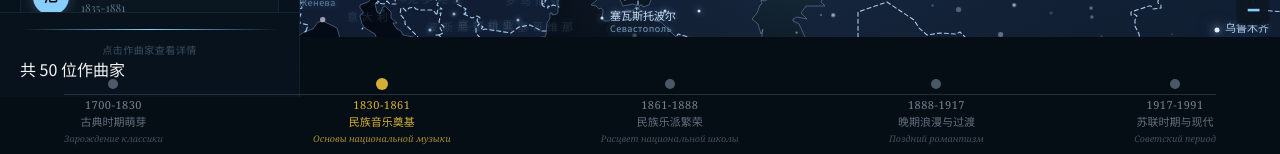
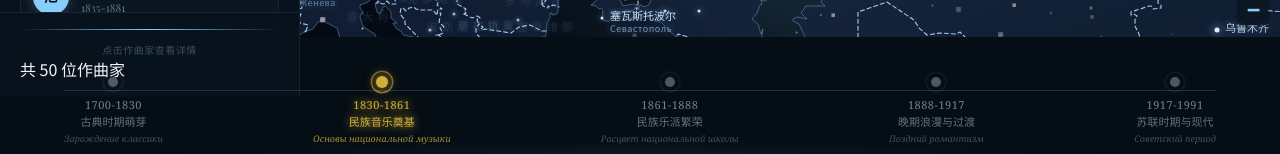
Before and after one commit to hanjinghong626-ctrl/russia-music-platform, a Next.js app: page /music-history in a window 1280 px wide. Shown: the part 643-797 px from the top of the page. Built offline with nearby package versions, Linux system fonts and the light colour scheme; a web font is replaced by a local one.

Commit message:
Timeline: restore glow animation effects

```diff
--- a/app/music-history/components/Timeline.js
+++ b/app/music-history/components/Timeline.js
@@ -3,8 +3,7 @@
 import { useState, useEffect } from 'react';
 import { periods } from '../data/periods';
 
-// Version marker for cache verification
-const BUILD_VERSION = '20260909-v2';
+const BUILD_VERSION = '20260909-v3-glow';
 
 const containerStyle = {
   position: 'relative',
@@ -48,8 +47,8 @@ const itemBaseStyle = {
 
 const dotStyle = {
   position: 'relative',
-  width: '10px',
-  height: '10px',
+  width: '14px',
+  height: '14px',
   marginBottom: '8px',
 };
 
@@ -66,6 +65,19 @@ const dotInnerBaseStyle = {
   zIndex: 3,
 };
 
+const dotRingBaseStyle = {
+  position: 'absolute',
+  top: '50%',
+  left: '50%',
+  transform: 'translate(-50%, -50%)',
+  width: '20px',
+  height: '20px',
+  borderRadius: '50%',
+  border: '1px solid rgba(180, 200, 220, 0.25)',
+  animation: 'timeline-pulse 2.5s ease-in-out infinite',
+  zIndex: 2,
+};
+
 const contentStyle = {
   display: 'flex',
   flexDirection: 'column',
@@ -79,7 +91,7 @@ const yearBaseStyle = {
   fontWeight: 500,
   letterSpacing: '0.5px',
   color: 'rgba(190, 205, 220, 0.6)',
-  transition: 'color 0.3s ease',
+  transition: 'color 0.3s ease, text-shadow 0.3s ease',
 };
 
 const nameBaseStyle = {
@@ -88,7 +100,7 @@ const nameBaseStyle = {
   fontWeight: 500,
   color: 'rgba(175, 195, 215, 0.55)',
   whiteSpace: 'nowrap',
-  transition: 'color 0.3s ease',
+  transition: 'color 0.3s ease, text-shadow 0.3s ease',
 };
 
 const nameRuBaseStyle = {
@@ -100,10 +112,33 @@ const nameRuBaseStyle = {
   transition: 'color 0.3s ease',
 };
 
+const glowStyle = {
+  position: 'absolute',
+  bottom: '-20px',
+  left: '10%',
+  right: '10%',
+  height: '40px',
+  background: 'radial-gradient(ellipse at center, rgba(135, 206, 250, 0.06) 0%, transparent 70%)',
+  pointerEvents: 'none',
+  zIndex: 1,
+};
+
 export default function Timeline({ activePeriod, onPeriodChange }) {
   const [hoveredId, setHoveredId] = useState(null);
+  const [mounted, setMounted] = useState(false);
+
+  useEffect(() => { setMounted(true); }, []);
 
   return (
+    <>
+      {mounted && (
+        <style dangerouslySetInnerHTML={{ __html: `
+          @keyframes timeline-pulse {
+            0%, 100% { opacity: 0.4; transform: translate(-50%, -50%) scale(1); }
+            50% { opacity: 0.8; transform: translate(-50%, -50%) scale(1.15); }
+          }
+        `}} />
+      )}
       <div style={containerStyle} data-build={BUILD_VERSION}>
         <div style={trackStyle}>
           <div style={lineStyle}></div>
@@ -118,24 +153,44 @@ export default function Timeline({ activePeriod, onPeriodChange }) {
                   background: period.color,
                   width: '12px',
                   height: '12px',
+                  boxShadow: `0 0 12px ${period.color}`,
                 } : {}),
                 ...(isHovered && !isActive ? {
                   background: 'rgba(200, 215, 230, 0.7)',
                   width: '11px',
                   height: '11px',
+                  boxShadow: '0 0 8px rgba(200, 215, 230, 0.5)',
                 } : {}),
               };
 
+              const dotRingStyle = isActive ? {
+                ...dotRingBaseStyle,
+                borderColor: period.color,
+                animationDuration: '1.5s',
+              } : dotRingBaseStyle;
+
               const yearStyle = {
                 ...yearBaseStyle,
-              ...(isActive ? { color: period.color } : {}),
-              ...(isHovered && !isActive ? { color: 'rgba(220, 230, 240, 0.85)' } : {}),
+                ...(isActive ? {
+                  color: period.color,
+                  textShadow: `0 0 8px ${period.color}`,
+                } : {}),
+                ...(isHovered && !isActive ? {
+                  color: 'rgba(220, 230, 240, 0.85)',
+                  textShadow: '0 0 6px rgba(200, 215, 230, 0.4)',
+                } : {}),
               };
 
               const nameStyle = {
                 ...nameBaseStyle,
-              ...(isActive ? { color: period.color } : {}),
-              ...(isHovered && !isActive ? { color: 'rgba(215, 225, 240, 0.85)' } : {}),
+                ...(isActive ? {
+                  color: period.color,
+                  textShadow: `0 0 10px ${period.color}`,
+                } : {}),
+                ...(isHovered && !isActive ? {
+                  color: 'rgba(215, 225, 240, 0.85)',
+                  textShadow: '0 0 6px rgba(200, 215, 230, 0.3)',
+                } : {}),
               };
 
               const nameRuStyle = {
@@ -157,6 +212,7 @@ export default function Timeline({ activePeriod, onPeriodChange }) {
                 >
                   <div style={dotStyle}>
                     <div style={dotInnerStyle}></div>
+                    <div style={dotRingStyle}></div>
                   </div>
                   <div style={contentStyle}>
                     <span style={yearStyle}>
@@ -170,6 +226,8 @@ export default function Timeline({ activePeriod, onPeriodChange }) {
             })}
           </div>
         </div>
+        <div style={glowStyle}></div>
       </div>
+    </>
   );
 }
```
Lines whose indentation alone changed are shown as unchanged.
